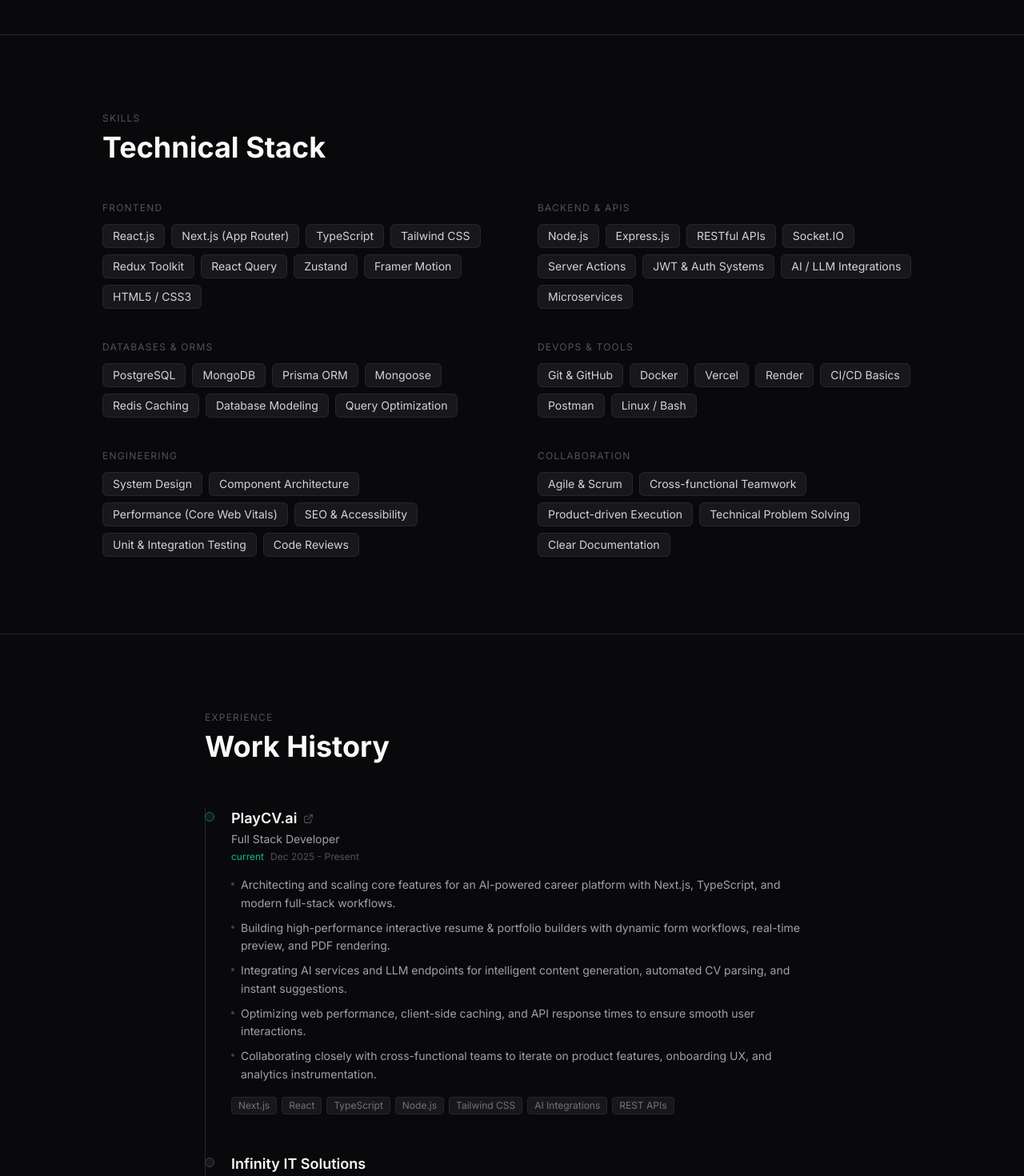
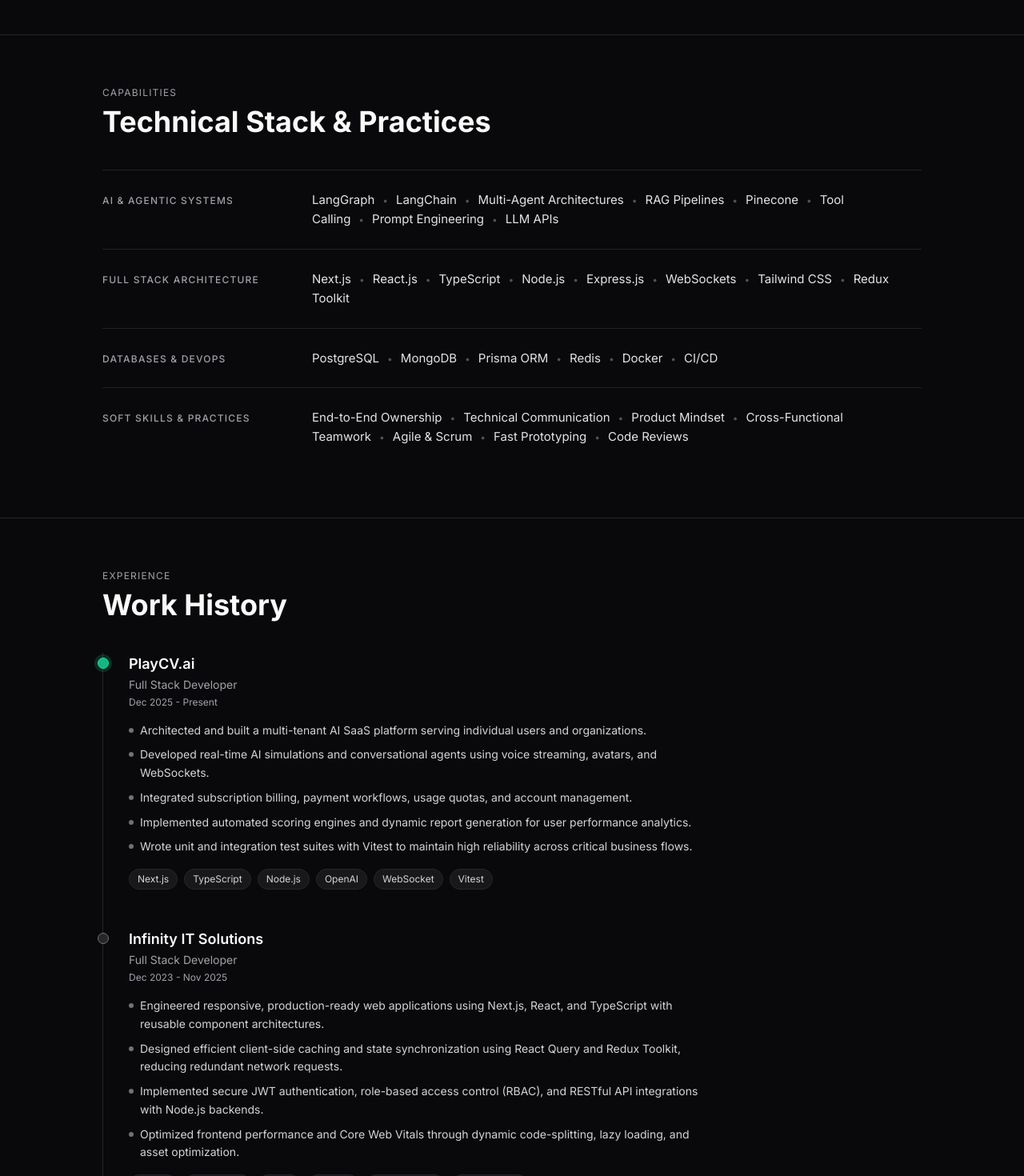
Before and after one commit to SimranDangol/Portfolio, a Next.js app: page / in a window 1280 px wide. Shown: the part 1440-2910 px from the top of the page at 80% size. Built offline with nearby package versions, Linux system fonts and the light colour scheme; no server answers.

Commit message:
Refine experience timeline, add education section, and streamline technical skills list

```diff
--- a/src/components/Home/Experience.tsx
+++ b/src/components/Home/Experience.tsx
@@ -1,14 +1,12 @@
 "use client";
 
 import { motion } from "framer-motion";
-import { ExternalLink } from "lucide-react";
 
 interface ExperienceItem {
   company: string;
   role: string;
   date: string;
   current?: boolean;
-  link?: string;
   details: string[];
   technologies: string[];
 }
@@ -19,15 +17,21 @@ const experiences: ExperienceItem[] = [
     role: "Full Stack Developer",
     date: "Dec 2025 - Present",
     current: true,
-    link: "https://playcv.ai",
     details: [
-      "Architecting and scaling core features for an AI-powered career platform with Next.js, TypeScript, and modern full-stack workflows.",
-      "Building high-performance interactive resume & portfolio builders with dynamic form workflows, real-time preview, and PDF rendering.",
-      "Integrating AI services and LLM endpoints for intelligent content generation, automated CV parsing, and instant suggestions.",
-      "Optimizing web performance, client-side caching, and API response times to ensure smooth user interactions.",
-      "Collaborating closely with cross-functional teams to iterate on product features, onboarding UX, and analytics instrumentation.",
+      "Architected and built a multi-tenant AI SaaS platform serving individual users and organizations.",
+      "Developed real-time AI simulations and conversational agents using voice streaming, avatars, and WebSockets.",
+      "Integrated subscription billing, payment workflows, usage quotas, and account management.",
+      "Implemented automated scoring engines and dynamic report generation for user performance analytics.",
+      "Wrote unit and integration test suites with Vitest to maintain high reliability across critical business flows.",
     ],
-    technologies: ["Next.js", "React", "TypeScript", "Node.js", "Tailwind CSS", "AI Integrations", "REST APIs"],
+    technologies: [
+      "Next.js",
+      "TypeScript",
+      "Node.js",
+      "OpenAI",
+      "WebSocket",
+      "Vitest",
+    ],
   },
   {
     company: "Infinity IT Solutions",
@@ -35,13 +39,19 @@ const experiences: ExperienceItem[] = [
     date: "Dec 2023 - Nov 2025",
     current: false,
     details: [
-      "Engineered and maintained production web applications using React.js and Next.js with modular, scalable component architectures.",
-      "Implemented state management with Redux and React Query to handle complex client-side caching and asynchronous state.",
-      "Collaborated on designing RESTful APIs and seamless data integration layers with backend services.",
-      "Improved frontend performance through code splitting, image optimization, lazy loading, and core web vitals fine-tuning.",
-      "Conducted code reviews, unit testing, and ensured strict cross-browser compatibility and web accessibility standards.",
+      "Engineered responsive, production-ready web applications using Next.js, React, and TypeScript with reusable component architectures.",
+      "Designed efficient client-side caching and state synchronization using React Query and Redux Toolkit, reducing redundant network requests.",
+      "Implemented secure JWT authentication, role-based access control (RBAC), and RESTful API integrations with Node.js backends.",
+      "Optimized frontend performance and Core Web Vitals through dynamic code-splitting, lazy loading, and asset optimization.",
     ],
-    technologies: ["React.js", "Next.js", "TypeScript", "Redux", "Node.js", "Tailwind CSS", "REST APIs"],
+    technologies: [
+      "Next.js",
+      "TypeScript",
+      "React",
+      "Node.js",
+      "Redux Toolkit",
+      "Tailwind CSS",
+    ],
   },
   {
     company: "Metalogic Software PVT. LTD",
@@ -49,13 +59,19 @@ const experiences: ExperienceItem[] = [
     date: "Sep 2023 - Dec 2023",
     current: false,
     details: [
-      "Developed a scalable CMS platform with multilingual support and role-based access control (RBAC) using Next.js and Tailwind CSS.",
-      "Built key modules for a Restaurant POS system featuring real-time table tracking, QR ordering, and live inventory management.",
-      "Implemented Socket.IO for real-time order notifications and instant table status synchronizations.",
-      "Designed interactive analytics dashboards with Chart.js and optimized database queries with MongoDB indexing.",
-      "Worked in Agile/Scrum sprints utilizing Git for collaborative version control and deployment pipelines.",
+      "Built responsive CMS modules featuring multilingual localization and role-based access control (RBAC) using React.",
+      "Engineered core modules for a Restaurant POS system, including live table management and dynamic QR-ordering workflows.",
+      "Implemented Socket.IO WebSockets for real-time kitchen order alerts and instant status synchronization across devices.",
+      "Constructed interactive data dashboards with Chart.js and optimized database response times using MongoDB indexing.",
     ],
-    technologies: ["React.js", "Next.js", "Node.js", "MongoDB", "Express", "Socket.IO", "JWT Authentication", "Git"],
+    technologies: [
+      "React",
+      "Node.js",
+      "Express",
+      "MongoDB",
+      "Socket.IO",
+      "Chart.js",
+    ],
   },
 ];
 
@@ -63,84 +79,68 @@ export default function Experience() {
   return (
     <section
       id="experience"
-      className="bg-zinc-950 border-t border-zinc-800 py-24 px-6"
+      className="bg-white dark:bg-zinc-950 border-t border-zinc-200 dark:border-zinc-800 pt-12 pb-20 sm:pt-16 sm:pb-24 px-6 sm:px-10"
     >
-      <div className="max-w-3xl mx-auto">
-        {/* Header */}
-        <div className="mb-14">
-          <p className="text-xs uppercase tracking-widest font-mono text-zinc-600">
+      <div className="max-w-5xl mx-auto">
+        <motion.div
+          initial={{ opacity: 0, y: 12 }}
+          whileInView={{ opacity: 1, y: 0 }}
+          viewport={{ once: true, margin: "-40px" }}
+          transition={{ duration: 0.5 }}
+          className="mb-8 sm:mb-10"
+        >
+          <p className="text-xs uppercase tracking-widest font-mono text-zinc-500 dark:text-zinc-400">
             Experience
           </p>
-          <h2 className="text-3xl md:text-4xl font-bold text-zinc-50 mt-2">
+          <h2 className="text-3xl md:text-4xl font-bold text-zinc-900 dark:text-zinc-50 mt-2">
             Work History
           </h2>
-        </div>
+        </motion.div>
 
-        {/* Timeline */}
-        <div className="relative border-l border-zinc-800 pl-8 space-y-12">
+        <div className="relative border-l border-zinc-200 dark:border-zinc-800 pl-8 space-y-12 max-w-3xl">
           {experiences.map((exp, i) => (
             <motion.div
               key={i}
+              initial={{ opacity: 0, y: 20 }}
+              whileInView={{ opacity: 1, y: 0 }}
+              viewport={{ once: true, margin: "-50px" }}
+              transition={{ duration: 0.5, delay: i * 0.1, ease: [0.16, 1, 0.3, 1] }}
               className="relative"
-              initial={{ opacity: 0, x: -12 }}
-              whileInView={{ opacity: 1, x: 0 }}
-              viewport={{ once: true }}
-              transition={{ duration: 0.4, delay: i * 0.08 }}
             >
-              {/* Timeline dot */}
               <span
-                className={`absolute -left-[33px] top-1.5 w-3 h-3 rounded-full border bg-zinc-900 ${
-                  exp.current ? "border-emerald-700" : "border-zinc-700"
+                className={`absolute -left-[39px] top-1.5 w-3.5 h-3.5 rounded-full border ${
+                  exp.current
+                    ? "border-emerald-400 bg-emerald-500 ring-4 ring-emerald-500/20"
+                    : "border-zinc-400 bg-zinc-200 dark:border-zinc-500 dark:bg-zinc-800"
                 }`}
               />
 
-              {/* Company + link */}
-              <div className="flex items-center gap-2 flex-wrap">
-                <h3 className="text-lg font-semibold text-zinc-50">
-                  {exp.company}
-                </h3>
-                {exp.link && (
-                  <a
-                    href={exp.link}
-                    target="_blank"
-                    rel="noopener noreferrer"
-                    className="text-zinc-600 hover:text-zinc-400 transition-colors"
-                    aria-label={`Visit ${exp.company}`}
-                  >
-                    <ExternalLink size={13} />
-                  </a>
-                )}
-              </div>
+              <h3 className="text-lg font-semibold text-zinc-900 dark:text-zinc-50">
+                {exp.company}
+              </h3>
 
-              {/* Role */}
-              <p className="text-sm text-zinc-400 mt-0.5">{exp.role}</p>
+              <p className="text-sm text-zinc-600 dark:text-zinc-400 mt-0.5">{exp.role}</p>
 
-              {/* Date */}
-              <p className="font-mono text-xs text-zinc-600 mt-1">
-                {exp.current && (
-                  <span className="text-emerald-500 mr-2">current</span>
-                )}
+              <p className="font-mono text-xs text-zinc-500 dark:text-zinc-400 mt-1">
                 {exp.date}
               </p>
 
-              {/* Bullets */}
               <ul className="mt-4 space-y-2">
                 {exp.details.map((point, idx) => (
                   <li key={idx} className="flex items-start gap-2">
-                    <span className="w-1 h-1 rounded-full bg-zinc-700 mt-2 flex-shrink-0" />
-                    <span className="text-sm text-zinc-400 leading-relaxed">
+                    <span className="w-1.5 h-1.5 rounded-full bg-zinc-400 dark:bg-zinc-500 mt-2 flex-shrink-0" />
+                    <span className="text-sm text-zinc-700 dark:text-zinc-300 leading-relaxed">
                       {point}
                     </span>
                   </li>
                 ))}
               </ul>
 
-              {/* Tech tags */}
-              <div className="mt-4 flex flex-wrap gap-1.5">
+              <div className="mt-4 flex flex-wrap gap-2">
                 {exp.technologies.map((tech) => (
                   <span
                     key={tech}
-                    className="font-mono text-xs text-zinc-500 border border-zinc-800 rounded px-2 py-0.5 bg-zinc-900"
+                    className="text-xs text-zinc-700 dark:text-zinc-300 font-mono bg-zinc-100 dark:bg-zinc-900 border border-zinc-200 dark:border-zinc-800 hover:border-zinc-400 dark:hover:border-zinc-700 px-2.5 py-1 rounded-full transition-colors"
                   >
                     {tech}
                   </span>
--- a/src/components/Home/Skill.tsx
+++ b/src/components/Home/Skill.tsx
@@ -2,80 +2,120 @@
 
 import { motion } from "framer-motion";
 
-interface SkillCategory {
-  title: string;
-  skills: string[];
+interface SkillGroup {
+  category: string;
+  items: string[];
 }
 
-const skillCategories: SkillCategory[] = [
+const skillGroups: SkillGroup[] = [
   {
-    title: "Frontend",
-    skills: ["React.js", "Next.js (App Router)", "TypeScript", "Tailwind CSS", "Redux Toolkit", "React Query", "Zustand", "Framer Motion", "HTML5 / CSS3"],
+    category: "AI & Agentic Systems",
+    items: [
+      "LangGraph",
+      "LangChain",
+      "Multi-Agent Architectures",
+      "RAG Pipelines",
+      "Pinecone",
+      "Tool Calling",
+      "Prompt Engineering",
+      "LLM APIs",
+    ],
   },
   {
-    title: "Backend & APIs",
-    skills: ["Node.js", "Express.js", "RESTful APIs", "Socket.IO", "Server Actions", "JWT & Auth Systems", "AI / LLM Integrations", "Microservices"],
+    category: "Full Stack Architecture",
+    items: [
+      "Next.js",
+      "React.js",
+      "TypeScript",
+      "Node.js",
+      "Express.js",
+      "WebSockets",
+      "Tailwind CSS",
+      "Redux Toolkit",
+    ],
   },
   {
-    title: "Databases & ORMs",
-    skills: ["PostgreSQL", "MongoDB", "Prisma ORM", "Mongoose", "Redis Caching", "Database Modeling", "Query Optimization"],
+    category: "Databases & DevOps",
+    items: [
+      "PostgreSQL",
+      "MongoDB",
+      "Prisma ORM",
+      "Redis",
+      "Docker",
+      "CI/CD",
+    ],
   },
   {
-    title: "DevOps & Tools",
-    skills: ["Git & GitHub", "Docker", "Vercel", "Render", "CI/CD Basics", "Postman", "Linux / Bash"],
-  },
-  {
-    title: "Engineering",
-    skills: ["System Design", "Component Architecture", "Performance (Core Web Vitals)", "SEO & Accessibility", "Unit & Integration Testing", "Code Reviews"],
-  },
-  {
-    title: "Collaboration",
-    skills: ["Agile & Scrum", "Cross-functional Teamwork", "Product-driven Execution", "Technical Problem Solving", "Clear Documentation"],
+    category: "Soft Skills & Practices",
+    items: [
+      "End-to-End Ownership",
+      "Technical Communication",
+      "Product Mindset",
+      "Cross-Functional Teamwork",
+      "Agile & Scrum",
+      "Fast Prototyping",
+      "Code Reviews",
+    ],
   },
 ];
 
 export default function SkillsSection() {
   return (
-    <motion.section
+    <section
       id="skills"
-      initial={{ opacity: 0 }}
-      whileInView={{ opacity: 1 }}
-      viewport={{ once: true }}
-      transition={{ duration: 0.5 }}
-      className="bg-zinc-950 border-t border-zinc-800 py-24 px-6"
+      className="bg-white dark:bg-zinc-950 border-t border-zinc-200 dark:border-zinc-800 pt-12 pb-14 sm:pt-16 sm:pb-16 px-6 sm:px-10"
     >
       <div className="max-w-5xl mx-auto">
-        {/* Header */}
-        <div className="mb-12">
-          <p className="text-xs uppercase tracking-widest font-mono text-zinc-600">
-            Skills
+        <motion.div
+          initial={{ opacity: 0, y: 12 }}
+          whileInView={{ opacity: 1, y: 0 }}
+          viewport={{ once: true, margin: "-40px" }}
+          transition={{ duration: 0.5 }}
+          className="mb-8 sm:mb-10"
+        >
+          <p className="text-xs uppercase tracking-widest font-mono text-zinc-500 dark:text-zinc-400">
+            Capabilities
           </p>
-          <h2 className="text-3xl md:text-4xl font-bold text-zinc-50 mt-2">
-            Technical Stack
+          <h2 className="text-3xl md:text-4xl font-bold text-zinc-900 dark:text-zinc-50 mt-2">
+            Technical Stack & Practices
           </h2>
-        </div>
+        </motion.div>
 
-        {/* Grid */}
-        <div className="grid md:grid-cols-2 gap-x-16 gap-y-10">
-          {skillCategories.map((cat) => (
-            <div key={cat.title}>
-              <p className="text-xs uppercase tracking-widest font-mono text-zinc-600 mb-3">
-                {cat.title}
-              </p>
-              <div className="flex flex-wrap gap-2">
-                {cat.skills.map((skill) => (
-                  <span
-                    key={skill}
-                    className="text-sm text-zinc-300 bg-zinc-900 border border-zinc-800 hover:border-zinc-700 px-3 py-1 rounded-md transition-colors"
-                  >
-                    {skill}
-                  </span>
-                ))}
+        <div className="divide-y divide-zinc-200 dark:divide-zinc-800/80 border-t border-zinc-200 dark:border-zinc-800/80">
+          {skillGroups.map((group, index) => (
+            <motion.div
+              key={group.category}
+              initial={{ opacity: 0, y: 12 }}
+              whileInView={{ opacity: 1, y: 0 }}
+              viewport={{ once: true, margin: "-40px" }}
+              transition={{ duration: 0.45, delay: index * 0.08, ease: [0.16, 1, 0.3, 1] }}
+              className="py-5 sm:py-6 grid grid-cols-1 md:grid-cols-12 gap-3 md:gap-6 items-baseline"
+            >
+              <div className="md:col-span-3">
+                <span className="font-mono text-xs uppercase tracking-widest text-zinc-500 dark:text-zinc-400 font-medium whitespace-nowrap">
+                  {group.category}
+                </span>
               </div>
-            </div>
+              <div className="md:col-span-9">
+                <p className="text-sm sm:text-[15px] text-zinc-700 dark:text-zinc-300 leading-relaxed font-sans">
+                  {group.items.map((item, i) => (
+                    <span key={item}>
+                      <span className="text-zinc-800 dark:text-zinc-200 hover:text-zinc-950 dark:hover:text-white transition-colors">
+                        {item}
+                      </span>
+                      {i < group.items.length - 1 && (
+                        <span className="text-zinc-400 dark:text-zinc-600 mx-2.5 select-none font-mono text-xs">
+                          &bull;
+                        </span>
+                      )}
+                    </span>
+                  ))}
+                </p>
+              </div>
+            </motion.div>
           ))}
         </div>
       </div>
-    </motion.section>
+    </section>
   );
 }
```
Also changed, not shown: src/components/Home/Education.tsx (added, +75 -0 lines).
